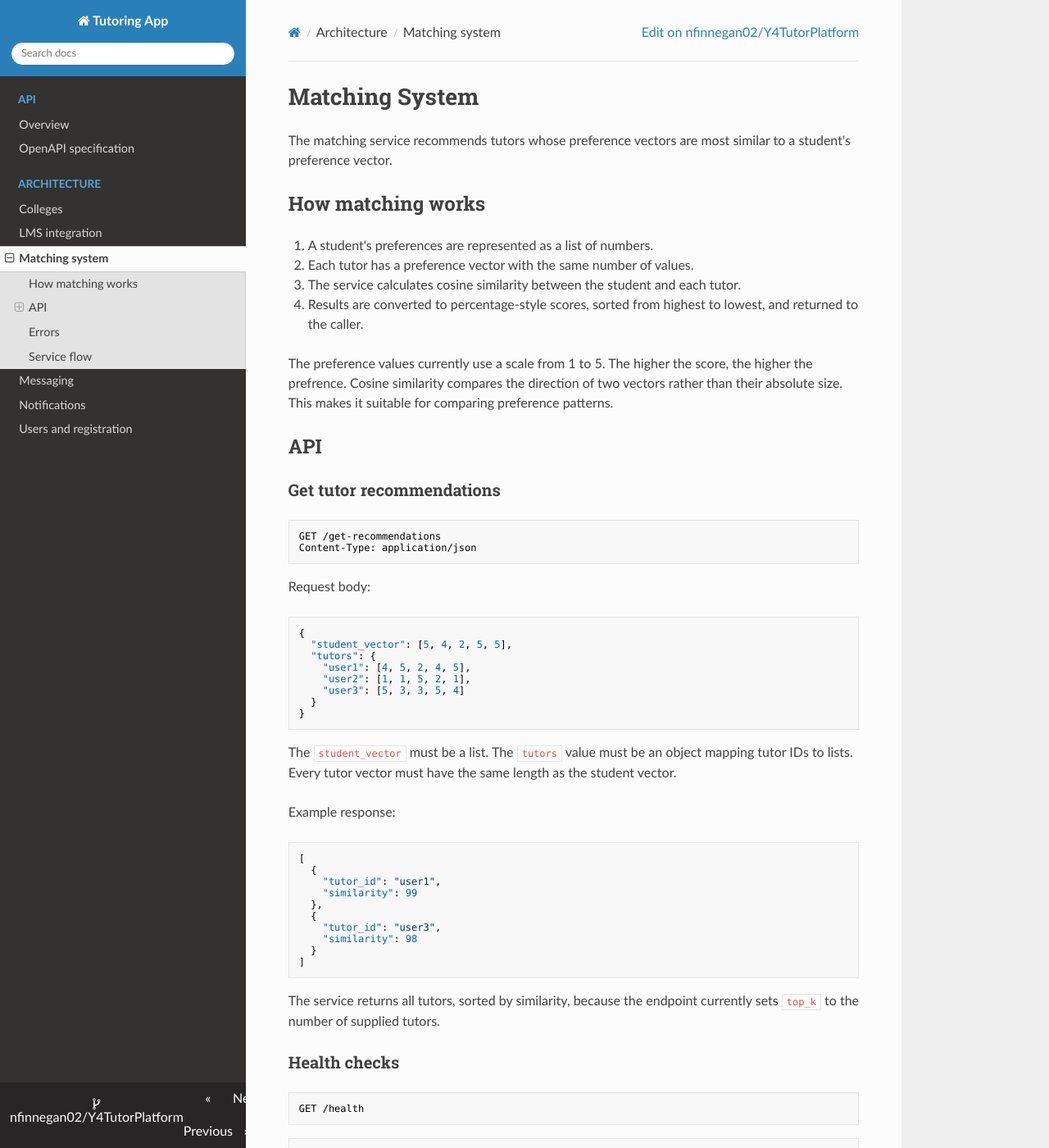
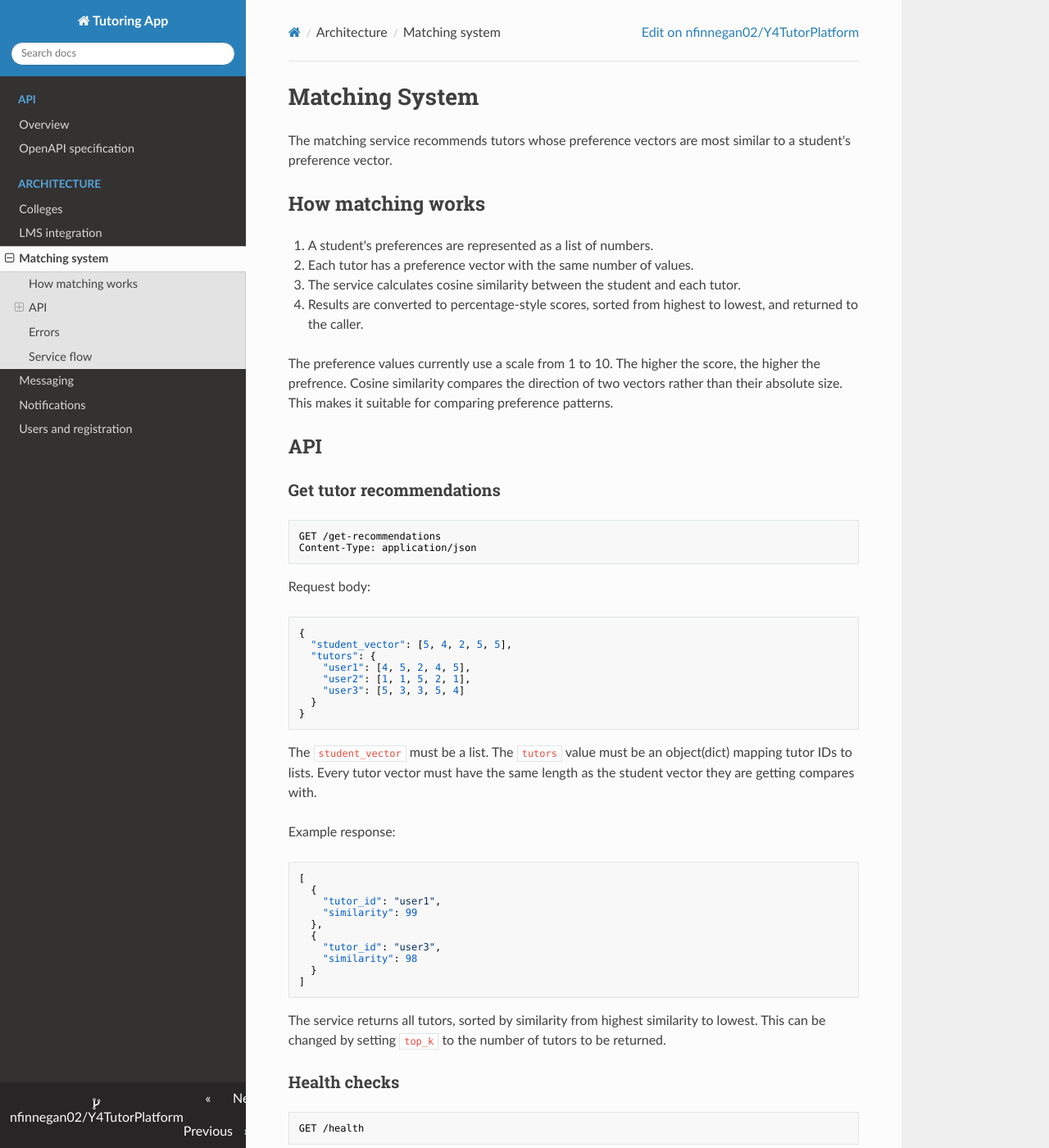
Before and after one commit to Y4TutorProject/Y4TutorPlatform, an MkDocs documentation site: the page built from docs/architecture/matching-system.md, in a window 1280 px wide and 1400 px high. Shown: the whole window at 82% size. Built offline with MkDocs 1.6.1, drawn with Linux system fonts in a browser that asks for light colours; nearby versions of some CDN libraries; some of the changed text lies outside the part shown.

Commit message:
docs: updated architecture for matching system

````diff
--- a/docs/architecture/matching-system.md
+++ b/docs/architecture/matching-system.md
@@ -11,7 +11,7 @@ similar to a student's preference vector.
 4. Results are converted to percentage-style scores, sorted from highest to
    lowest, and returned to the caller.
 
-The preference values currently use a scale from 1 to 5. The higher the score, the higher the prefrence.
+The preference values currently use a scale from 1 to 10. The higher the score, the higher the prefrence.
 Cosine similarity compares the direction of two vectors rather than their
 absolute size. This makes it suitable for comparing preference patterns.
 
@@ -37,9 +37,8 @@ Request body:
 }
 ```
 
-The `student_vector` must be a list. The `tutors` value must be an object
-mapping tutor IDs to lists. Every tutor vector must have the same length as
-the student vector.
+The `student_vector` must be a list. The `tutors` value must be an object(dict)
+mapping tutor IDs to lists. Every tutor vector must have the same length as the student vector they are getting compares with.
 
 Example response:
 
@@ -56,8 +55,7 @@ Example response:
 ]
 ```
 
-The service returns all tutors, sorted by similarity, because the endpoint
-currently sets `top_k` to the number of supplied tutors.
+The service returns all tutors, sorted by similarity from highest similarity to lowest. This can be changed by setting `top_k` to the number of tutors to be returned.
 
 ### Health checks
 
@@ -111,7 +109,3 @@ Cosine similarity ranking
         v
 Tutor IDs and similarity scores
 ```
-
-The matching service does not currently retrieve tutor data from MongoDB or
-the user service. The caller supplies the student vector and tutor vectors in
-the request.
````
Also changed, not shown: other parts of docs/architecture/matching-system.md (+1 -1 lines).
